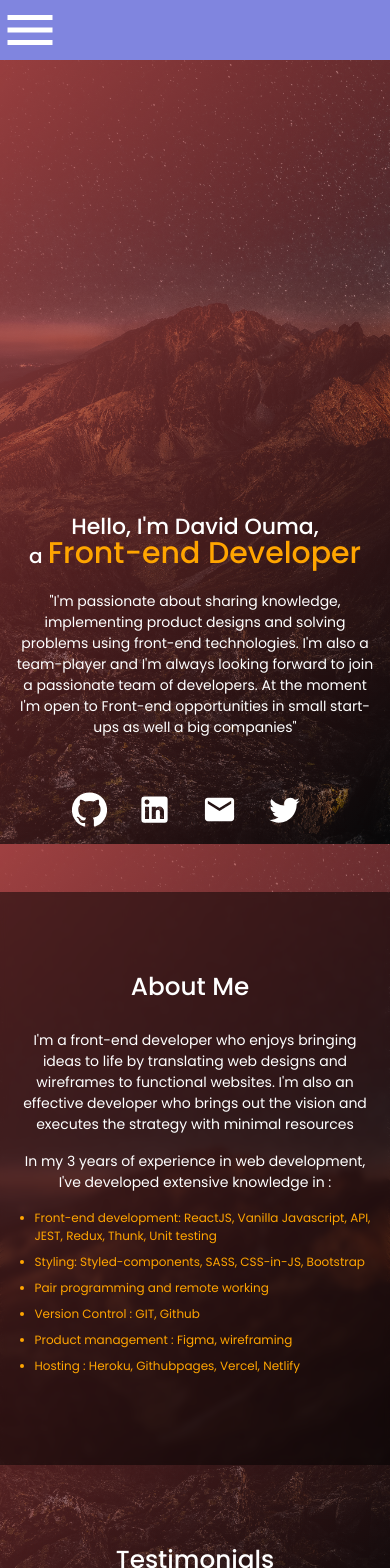
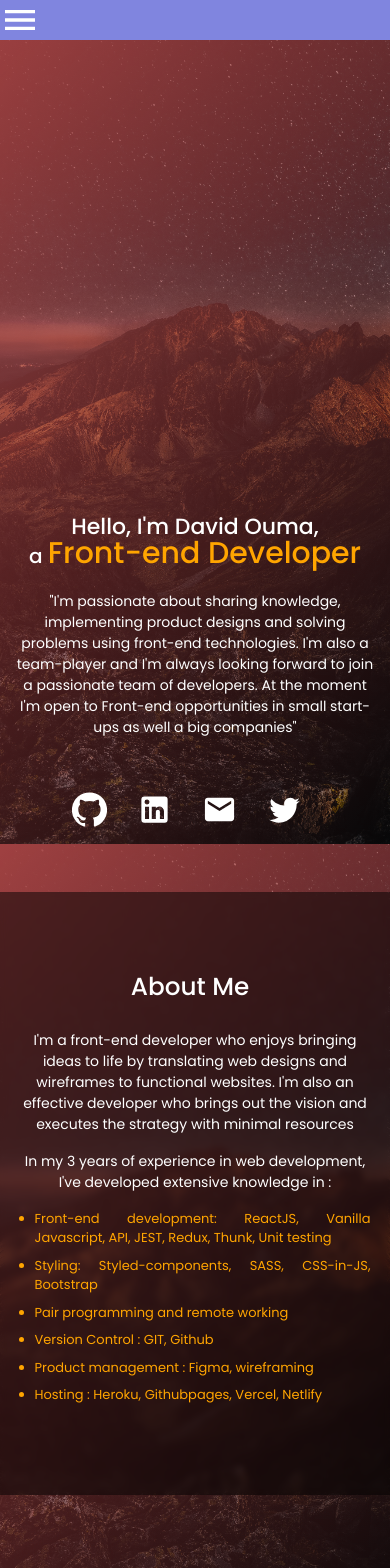
Before and after one commit to daudi13/daudi, a React (Create React App) app: page / in a window 390 px wide. Shown: the top 1568 px of the page. Built offline with nearby package versions, Linux system fonts and the light colour scheme.

Commit message:
update changes

```diff
--- a/src/components/Header.css
+++ b/src/components/Header.css
@@ -36,7 +36,7 @@ ul li a  {
 .menu-icons .menu {
   display: none;
   color: #fff;
-  font-size: 60px;
+  font-size: 40px !important;
   cursor: pointer;
 }
 
@@ -100,7 +100,7 @@ ul li a  {
   display: flex;
   cursor: pointer;
   color: #fff;
-  justify-content: flex-start;
+  justify-content: flex-end;
   width: 100%;
 }
 
--- a/src/components/Header.js
+++ b/src/components/Header.js
@@ -14,7 +14,7 @@ const Header = () => {
     <div className="menu-icons">
       <MenuOutlined className="menu" onClick={handleMenu}/>
     </div>
-    <nav className={active ? 'active slider' : 'slider'} onClick={handleMenu}>
+    <nav className={active ? 'active slider' : 'slider'}>
       <ul>
         <div className="closed">
           <Close className="close" onClick={handleMenu}/>
@@ -35,7 +35,7 @@ const Header = () => {
           </Link>
         </li>
         <li className="green">
-          <Link to="./https://www.google.com/" onClick={handleMenu}>
+          <Link to="./https://www.google.com/">
             Hire me
           </Link>
         </li>
--- a/src/components/Routes/Homepage/Homepage.css
+++ b/src/components/Routes/Homepage/Homepage.css
@@ -210,7 +210,7 @@ body {
   }
 
   .list > li {
-    font-size: 12px;
+    font-size: 13px;
   }
 
   .pix {
```
